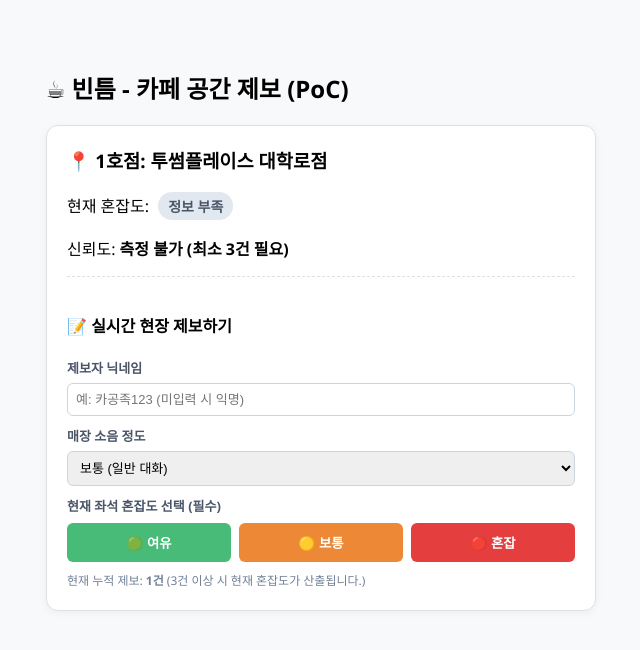
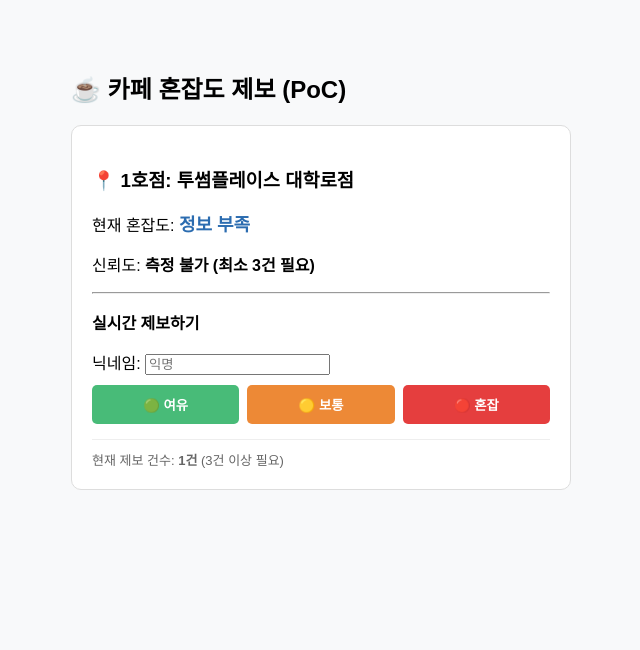
Before and after one commit to ys0yy/binteum_poc, a plain HTML site: page index.html in a window 1280 px wide. Both pictures are taken after a click on the button "🟢 여유". Shown: the whole page, without its empty margins (319-959 px from the left). Drawn offline with Linux system fonts and the light colour scheme.

Commit message:
Update index.html

```diff
--- a/index.html
+++ b/index.html
@@ -2,141 +2,131 @@
 <html lang="ko">
 <head>
   <meta charset="UTF-8">
-  <meta name="viewport" content="width=device-width, initial-scale=1.0">
-  <title>빈틈 - 공간 혼잡도 제보 PoC</title>
+  <title>빈틈 - 혼잡도 제보 테스트</title>
   <style>
-    body { font-family: 'Segoe UI', Tahoma, Geneva, Verdana, sans-serif; max-width: 550px; margin: 30px auto; padding: 20px; background-color: #f8f9fa; }
-    .card { border: 1px solid #e0e0e0; padding: 20px; margin-bottom: 20px; border-radius: 12px; background: #ffffff; box-shadow: 0 2px 8px rgba(0,0,0,0.05); }
-    .status-badge { display: inline-block; padding: 4px 10px; border-radius: 20px; font-weight: bold; font-size: 14px; margin-left: 5px; }
-    .status-부족 { background-color: #e2e8f0; color: #4a5568; }
-    .status-여유 { background-color: #c6f6d5; color: #22543d; }
-    .status-보통 { background-color: #feebc8; color: #744210; }
-    .status-혼잡 { background-color: #fed7d7; color: #742a2a; }
-
-    .form-group { margin-top: 15px; padding-top: 15px; border-top: 1px dashed #e0e0e0; }
-    .form-group label { display: block; font-size: 13px; font-weight: bold; color: #4a5568; margin-bottom: 6px; }
-    .form-control { width: 100%; padding: 8px; border: 1px solid #cbd5e0; border-radius: 6px; box-sizing: border-box; margin-bottom: 10px; font-size: 13px; }
-
-    .btn-group { display: flex; gap: 8px; margin-top: 8px; }
-    .btn { flex: 1; padding: 10px; border: none; border-radius: 6px; font-weight: bold; cursor: pointer; transition: 0.2s; }
-    .btn-easy { background-color: #48bb78; color: white; }
-    .btn-normal { background-color: #ed8936; color: white; }
-    .btn-busy { background-color: #e53e3e; color: white; }
-    .btn:hover { opacity: 0.9; transform: translateY(-1px); }
-
-    .info-text { font-size: 12px; color: #718096; margin-top: 10px; line-height: 1.5; }
+    body { font-family: sans-serif; max-width: 500px; margin: 30px auto; padding: 20px; background: #f8f9fa; }
+    .card { border: 1px solid #ddd; padding: 20px; border-radius: 10px; background: white; }
+    .status { font-weight: bold; font-size: 18px; color: #2b6cb0; }
+    .btn-group { display: flex; gap: 8px; margin-top: 10px; }
+    button { flex: 1; padding: 10px; border: none; border-radius: 5px; cursor: pointer; font-weight: bold; color: white; }
+    .btn-여유 { background: #48bb78; }
+    .btn-보통 { background: #ed8936; }
+    .btn-혼잡 { background: #e53e3e; }
+    .info { font-size: 13px; color: #666; margin-top: 15px; border-top: 1px solid #eee; padding-top: 10px; }
   </style>
 </head>
 <body>
 
-  <h2>☕ 빈틈 - 카페 공간 제보 (PoC)</h2>
+  <h2>☕ 카페 혼잡도 제보 (PoC)</h2>
 
   <div class="card">
-    <h3 style="margin-top:0;">📍 1호점: 투썸플레이스 대학로점</h3>
+    <h3>📍 1호점: 투썸플레이스 대학로점</h3>
 
-    <p>현재 혼잡도: <span id="status-badge" class="status-badge status-부족">정보 부족</span></p>
-    <p>신뢰도: <strong id="trust-level">측정 불가</strong></p>
+    <p>현재 혼잡도: <span id="혼잡도표시" class="status">정보 부족</span></p>
+    <p>신뢰도: <strong id="신뢰도표시">측정 불가</strong></p>
 
-    <!-- 사용자 제보 입력 폼 -->
-    <div class="form-group">
-      <h4>📝 실시간 현장 제보하기</h4>
+    <hr>
 
-      <label for="nickname">제보자 닉네임</label>
-      <input type="text" id="nickname" class="form-control" placeholder="예: 카공족123 (미입력 시 익명)">
-
-      <label for="noise">매장 소음 정도</label>
-      <select id="noise" class="form-control">
-        <option value="조용함">조용함 (공부하기 좋음)</option>
-        <option value="보통" selected>보통 (일반 대화)</option>
-        <option value="시끄러움">시끄러움 (소음 큼)</option>
-      </select>
-
-      <label>현재 좌석 혼잡도 선택 (필수)</label>
-      <div class="btn-group">
-        <button class="btn btn-easy" onclick="submitReport('여유')">🟢 여유</button>
-        <button class="btn btn-normal" onclick="submitReport('보통')">🟡 보통</button>
-        <button class="btn btn-busy" onclick="submitReport('혼잡')">🔴 혼잡</button>
-      </div>
+    <p><strong>실시간 제보하기</strong></p>
+    <div>
+      닉네임: <input type="text" id="닉네임" placeholder="익명">
     </div>
 
-    <div class="info-text" id="log-summary">
-      최근 60분 내 유효 제보가 없습니다. (최소 3건 필요)
+    <div class="btn-group">
+      <button class="btn-여유" onclick="제보하기('여유')">🟢 여유</button>
+      <button class="btn-보통" onclick="제보하기('보통')">🟡 보통</button>
+      <button class="btn-혼잡" onclick="제보하기('혼잡')">🔴 혼잡</button>
+    </div>
+
+    <div class="info" id="상태설명">
+      제보가 3건 이상 누적되어야 현재 혼잡도가 계산됩니다.
     </div>
   </div>
 
   <script>
-    // 제보 데이터 저장용 배열
-    const reports = [];
+    // 제보 데이터를 담아둘 리스트
+    let 제보목록 = [];
 
-    function submitReport(selectedStatus) {
-      const nickname = document.getElementById('nickname').value.trim() || '익명';
-      const noise = document.getElementById('noise').value;
-      const now = new Date();
+    // [기능 1] 버튼을 누르면 제보 저장하기
+    function 제보하기(선택한상태) {
+      let 입력닉네임 = document.getElementById('닉네임').value;
+      if (입력닉네임 === '') {
+        입력닉네임 = '익명';
+      }
 
-      // 제보 객체 생성 후 추가
-      reports.push({
-        user: nickname,
-        status: selectedStatus,
-        noise: noise,
-        time: now
+      // 제보 정보 추가
+      제보목록.push({
+        이름: 입력닉네임,
+        상태: 선택한상태,
+        시간: new Date() // 현재 시간 저장
       });
 
-      // 입력란 초기화 및 혼잡도 재계산
-      document.getElementById('nickname').value = '';
-      alert(`[${nickname}]님의 [${selectedStatus}] 제보가 등록되었습니다!`);
+      alert(입력닉네임 + '님의 [' + 선택한상태 + '] 제보가 완료되었습니다!');
+      document.getElementById('닉네임').value = ''; // 입력창 비우기
 
-      updateCafeStatus();
+      // 혼잡도 다시 계산하기
+      혼잡도계산하기();
     }
 
-    function updateCafeStatus() {
-      const now = new Date();
-      // 1. 최근 60분 이내 제보만 필터링
-      const validReports = reports.filter(r => (now - r.time) / 1000 / 60 <= 60);
+    // [기능 2] 제보 데이터를 바탕으로 혼잡도 계산하기
+    function 혼잡도계산하기() {
+      let 현재시간 = new Date();
+      let 최근제보목록 = [];
 
-      const badgeEl = document.getElementById('status-badge');
-      const trustEl = document.getElementById('trust-level');
-      const logEl = document.getElementById('log-summary');
+      // 1. 최근 60분 이내 제보만 골라내기 (쉬운 for문 사용)
+      for (let i = 0; i < 제보목록.length; i++) {
+        let 지나간시간분 = (현재시간 - 제보목록[i].시간) / 1000 / 60;
+        if (지나간시간분 <= 60) {
+          최근제보목록.push(제보목록[i]);
+        }
+      }
 
-      // 2. 최소 제보 수 3건 미만 판단
-      if (validReports.length < 3) {
-        badgeEl.innerText = "정보 부족";
-        badgeEl.className = "status-badge status-부족";
-        trustEl.innerText = "측정 불가 (최소 3건 필요)";
-        logEl.innerHTML = `현재 누적 제보: <strong>${validReports.length}건</strong> (3건 이상 시 현재 혼잡도가 산출됩니다.)`;
+      let 혼잡도글자 = document.getElementById('혼잡도표시');
+      let 신뢰도글자 = document.getElementById('신뢰도표시');
+      let 설명글자 = document.getElementById('상태설명');
+
+      // 2. 제보가 3건 미만이면 '정보 부족' 처리
+      if (최근제보목록.length < 3) {
+        혼잡도글자.innerText = "정보 부족";
+        신뢰도글자.innerText = "측정 불가 (최소 3건 필요)";
+        설명글자.innerHTML = "현재 제보 건수: <b>" + 최근제보목록.length + "건</b> (3건 이상 필요)";
         return;
       }
 
-      // 3. 상태별 집계
-      const counts = { '여유': 0, '보통': 0, '혼잡': 0 };
-      validReports.forEach(r => counts[r.status]++);
+      // 3. 각 상태별 개수 세기
+      let 여유개수 = 0;
+      let 보통개수 = 0;
+      let 혼잡개수 = 0;
 
-      let maxStatus = '보통';
-      let maxCount = -1;
-      let isTie = false;
-
-      for (const [status, count] of Object.entries(counts)) {
-        if (count > maxCount) {
-          maxCount = count;
-          maxStatus = status;
-          isTie = false;
-        } else if (count === maxCount && count > 0) {
-          isTie = true;
-        }
+      for (let i = 0; i < 최근제보목록.length; i++) {
+        if (최근제보목록[i].상태 === '여유') 여유개수++;
+        if (최근제보목록[i].상태 === '보통') 보통개수++;
+        if (최근제보목록[i].상태 === '혼잡') 혼잡개수++;
       }
 
-      // 4. 동점 시 최신 제보 기준 적용
-      if (isTie) {
-        maxStatus = validReports[validReports.length - 1].status;
-        trustEl.innerText = "참고 정보 (의견 엇갈림)";
+      // 4. 가장 많은 제보 상태 구하기
+      let 최종상태 = '보통';
+
+      if (여유개수 > 보통개수 && 여유개수 > 혼잡개수) {
+        최종상태 = '여유';
+        신뢰도글자.innerText = 최근제보목록.length >= 5 ? "높음" : "보통";
+      } else if (보통개수 > 여유개수 && 보통개수 > 혼잡개수) {
+        최종상태 = '보통';
+        신뢰도글자.innerText = 최근제보목록.length >= 5 ? "높음" : "보통";
+      } else if (혼잡개수 > 여유개수 && 혼잡개수 > 보통개수) {
+        최종상태 = '혼잡';
+        신뢰도글자.innerText = 최근제보목록.length >= 5 ? "높음" : "보통";
       } else {
-        trustEl.innerText = validReports.length >= 5 ? "높음" : "보통";
+        // 동점일 경우: 가장 최근에 등록된 제보 상태로 결정
+        let 가장최신제보 = 최근제보목록[최근제보목록.length - 1];
+        최종상태 = 가장최신제보.상태;
+        신뢰도글자.innerText = "참고 정보 (의견 엇갈림)";
       }
 
-      // UI 반영
-      badgeEl.innerText = maxStatus;
-      badgeEl.className = `status-badge status-${maxStatus}`;
-      logEl.innerHTML = `<strong>최근 60분 내 제보: ${validReports.length}건</strong><br>
-        (여유: ${counts['여유']} | 보통: ${counts['보통']} | 혼잡: ${counts['혼잡']})`;
+      // 화면에 결과 보여주기
+      혼잡도글자.innerText = 최종상태;
+      설명글자.innerHTML = "<b>최근 60분 제보: " + 최근제보목록.length + "건</b><br>" +
+        "(여유: " + 여유개수 + " | 보통: " + 보통개수 + " | 혼잡: " + 혼잡개수 + ")";
     }
   </script>
 </body>
```
